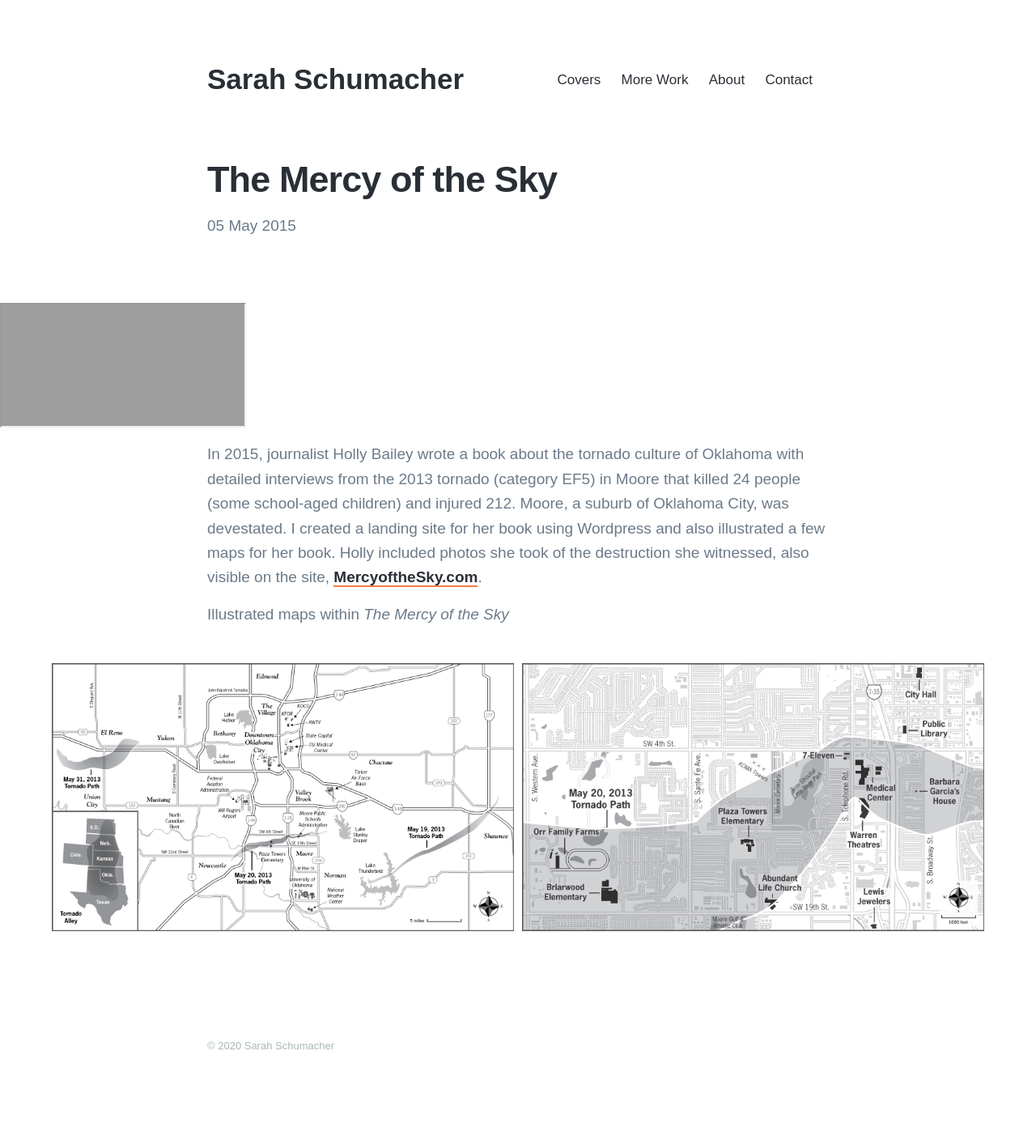
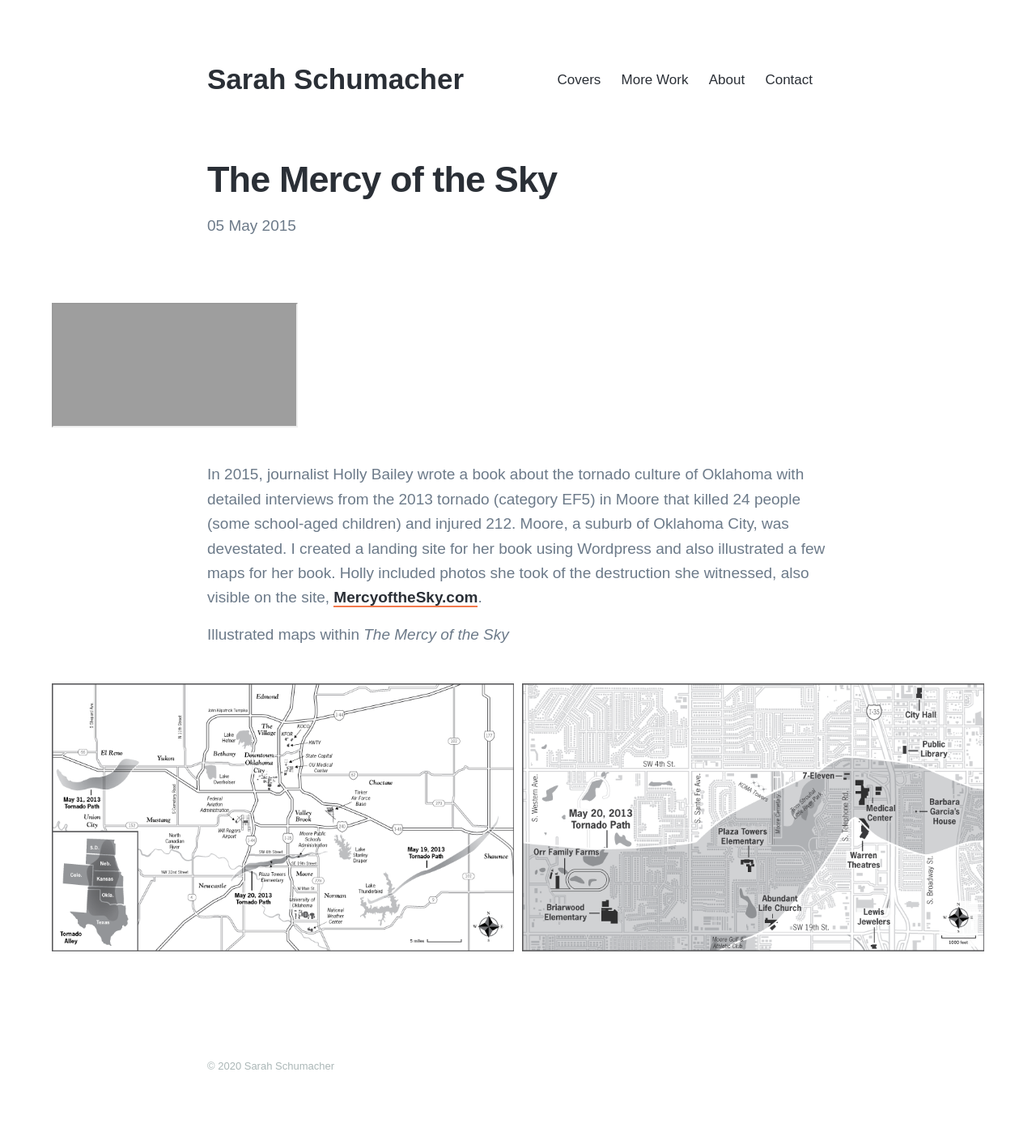
Before and after one commit to snsnsns/snsnsns.github.io, a Jekyll site: the page built from _posts/2015-05-05-Mercyofsky.md, in a window 1280 px wide. Shown: the whole page at 81% size. Built offline with Jekyll 4.4.1, drawn with Linux system fonts in a browser that asks for light colours; nearby versions of some CDN libraries; some web fonts are replaced; before the commit the page ends 1378 px from its top, so only the background shows below that; grey boxes are pictures that could not be loaded.

Commit message:
Add files via upload

```diff
--- a/_posts/2015-05-05-Mercyofsky.md
+++ b/_posts/2015-05-05-Mercyofsky.md
@@ -5,7 +5,9 @@
 featured_image: '/images/blogimages/Mercy/Mercyofthesky_site.png'
 ---
 
+<div class="gallery" data-columns="1">
 <iframe src="https://www.mercyofthesky.com/"></iframe>
+</div>
 
 In 2015, journalist Holly Bailey wrote a book about the tornado culture of Oklahoma with detailed interviews from the 2013 tornado (category EF5) in Moore that killed 24 people (some school-aged children) and injured 212. Moore, a suburb of Oklahoma City, was devestated. I created a landing site for her book using Wordpress and also illustrated a few maps for her book. Holly included photos she took of the destruction she witnessed, also visible on the site, [MercyoftheSky.com](http://www.mercyofthesky.com/).
 
```
